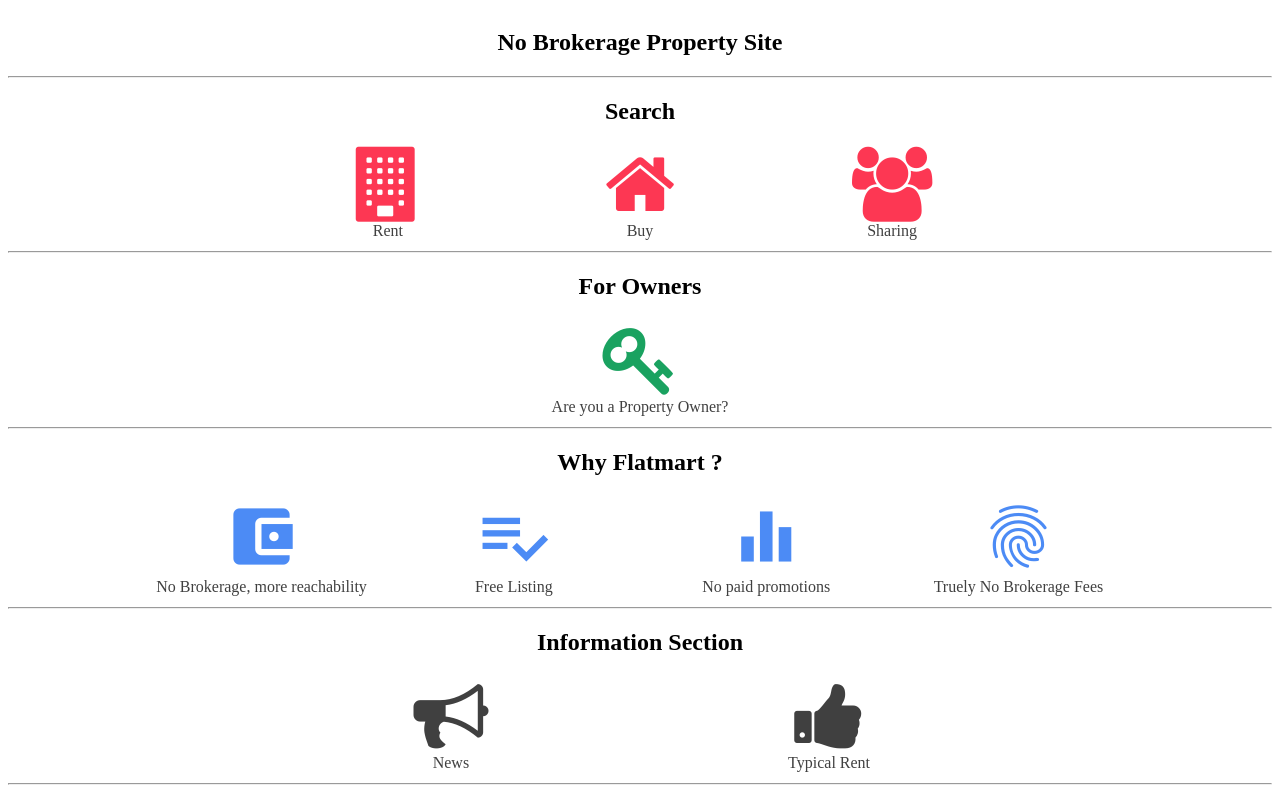
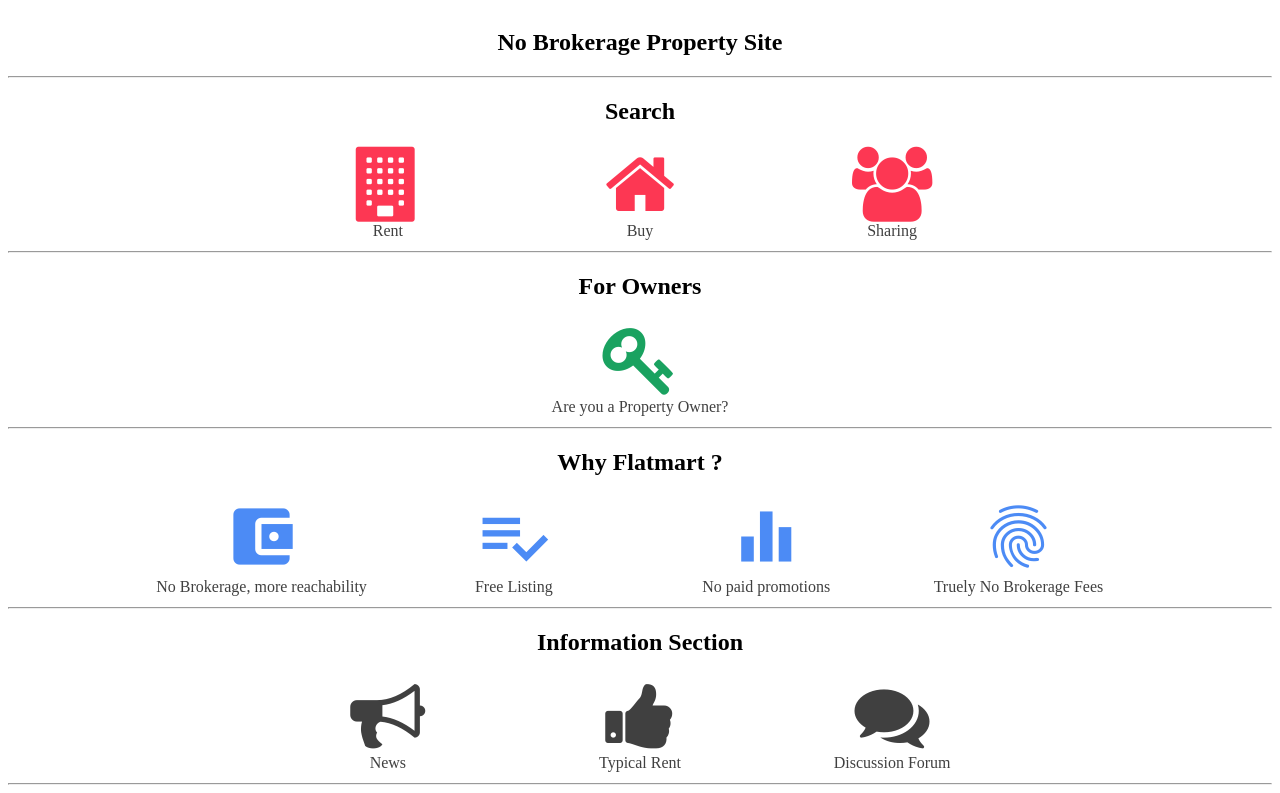
Before and after one commit to smartapps1909/NoBrokerage, a plain HTML site: page index.html in a window 1280 px wide. Shown: the part 86-879 px from the top of the page. Drawn offline with Linux system fonts and the light colour scheme.

Commit message:
blog button added

```diff
--- a/index.html
+++ b/index.html
@@ -185,7 +185,11 @@
  <i class="fa fa-thumbs-up" style="font-size:75px"></i><br>Typical Rent
 </a>
 </td>
-
+<td width="20%">
+<a href="blog.html">
+ <i class="fa fa-comments" style="font-size:75px"></i><br>Discussion Forum
+</a>
+</td>
 
 </tr>
 </table>
```
